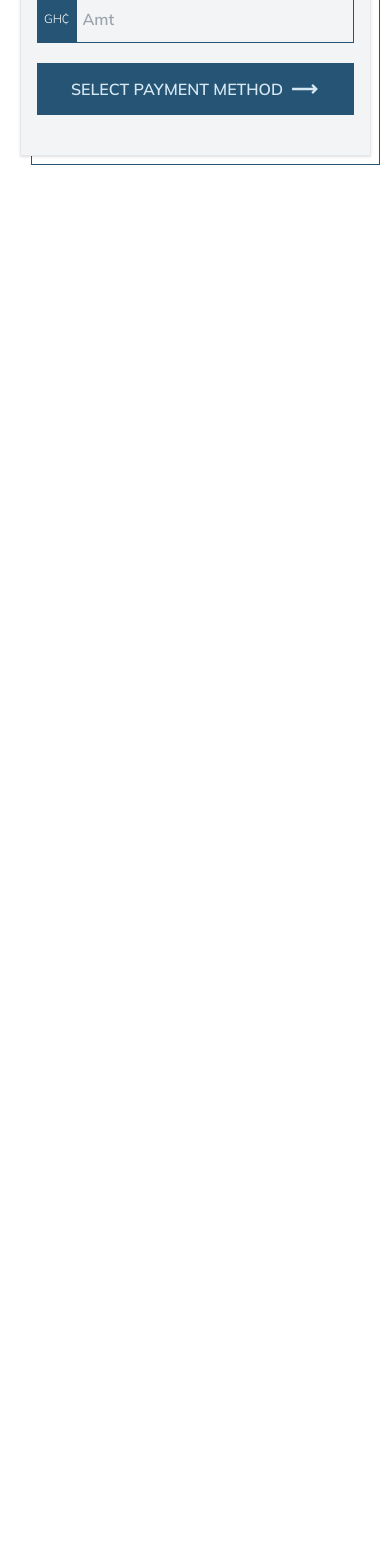
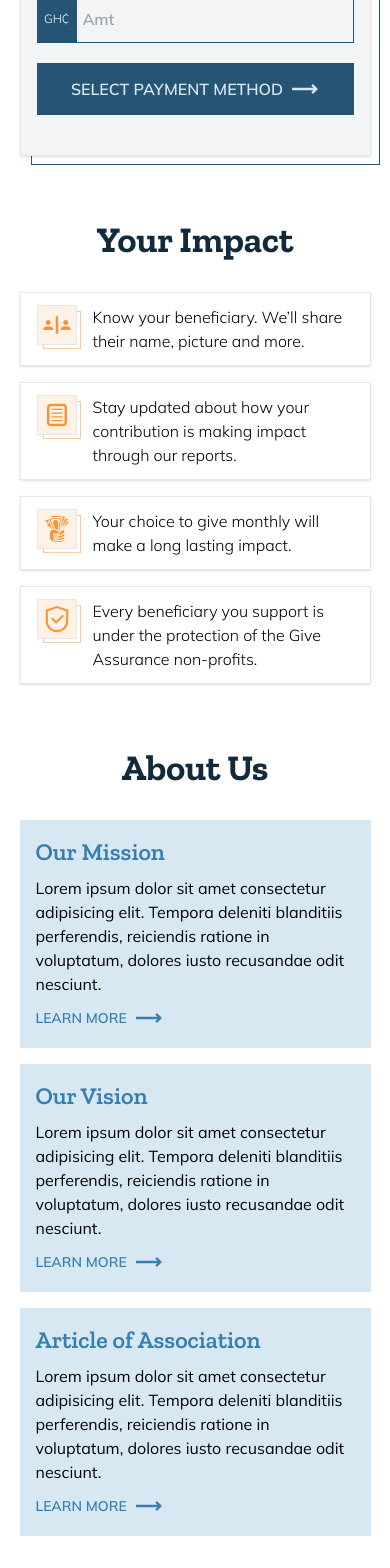
Before and after one commit to augedoo/moces, a Next.js app: page / in a window 390 px wide. Shown: the part 863-2431 px from the top of the page. Before the commit the page ends 1059 px from the top, so only its background shows below. Built offline with nearby package versions, Linux system fonts and the light colour scheme.

Commit message:
Homepage values mobile

```diff
--- /dev/null
+++ b/components/home/About/index.js
@@ -0,0 +1,67 @@
+import React from 'react';
+import { CgArrowLongRight } from 'react-icons/cg';
+
+import ContainerLayout from '@/components/layout/ContainerLayout';
+import Link from 'next/link';
+import Button from '@/components/ui/Button';
+
+const about = [
+	{
+		title: 'Our Mission',
+		highlight:
+			'Lorem ipsum dolor sit amet consectetur adipisicing elit. Tempora deleniti blanditiis perferendis, reiciendis ratione in voluptatum, dolores iusto recusandae odit nesciunt.',
+		link: '/about/mission',
+	},
+	{
+		title: 'Our Vision',
+		highlight:
+			'Lorem ipsum dolor sit amet consectetur adipisicing elit. Tempora deleniti blanditiis perferendis, reiciendis ratione in voluptatum, dolores iusto recusandae odit nesciunt.',
+		link: '/about/vision',
+	},
+	{
+		title: 'Article of Association',
+		highlight:
+			'Lorem ipsum dolor sit amet consectetur adipisicing elit. Tempora deleniti blanditiis perferendis, reiciendis ratione in voluptatum, dolores iusto recusandae odit nesciunt.',
+		link: '/about/articles-of-association',
+	},
+];
+
+const About = () => {
+	return (
+		<ContainerLayout className='mx-auto'>
+			<h1 className='text-4xl font-black text-center capitalize lg:text-5xl text-secondary-900 lg:text-left'>
+				About Us
+			</h1>
+
+			<div className='grid gap-4 mt-8'>
+				{about.map((item, index) => {
+					const { title, highlight, link } = item;
+
+					return (
+						<div
+							key={index}
+							className='flex flex-col items-start px-4 py-4 bg-secondary-50'
+						>
+							<h3 className='mb-2 text-2xl font-semibold text-secondary-500'>
+								{title}
+							</h3>
+							<p>{highlight}</p>
+							<Button
+								url={link}
+								type='nextLink'
+								textContent='Learn More'
+								bgClassName='!bg-transparent'
+								className='mt-2 !p-0 !text-sm text-secondary-500'
+							>
+								<CgArrowLongRight className='w-7 h-7' />
+							</Button>
+						</div>
+					);
+				})}
+			</div>
+			<div className='grid gap-4 pt-8 sm:grid-cols-2 xl:grid-cols-4'></div>
+		</ContainerLayout>
+	);
+};
+
+export default About;
--- /dev/null
+++ b/components/home/Values.js
@@ -0,0 +1,62 @@
+import React from 'react';
+import { MdOutlineSafetyDivider } from 'react-icons/md';
+import { AiOutlineSafety } from 'react-icons/ai';
+import { TiDocumentText } from 'react-icons/ti';
+import { GiTakeMyMoney } from 'react-icons/gi';
+import ContainerLayout from '../layout/ContainerLayout';
+import OutlineOffset from '../ui/OutlineOffset';
+
+const values = [
+	{
+		icon: <MdOutlineSafetyDivider />,
+		text: 'Know your beneficiary. We’ll share their name, picture and more.',
+	},
+	{
+		icon: <TiDocumentText />,
+		text: 'Stay updated about how your contribution is making impact through our reports.',
+	},
+	{
+		icon: <GiTakeMyMoney />,
+		text: 'Your choice to give monthly will make a long lasting impact.',
+	},
+	{
+		icon: <AiOutlineSafety />,
+		text: 'Every beneficiary you support is under the protection of the Give Assurance non-profits.',
+	},
+];
+
+const Values = () => {
+	const renderItems = (items) =>
+		items.map((item, index) => (
+			<div
+				key={index}
+				className='shadow border px-4 py-3 flex gap-4 lg:gap-4 lg:py-6 lg:px-3 2xl:p-5'
+			>
+				{/* Icon */}
+				<div className='w-[40px] h-[40px] min-w-[40px] lg:w-[60px] lg:min-w-[60px] lg:h-[60px] text-3xl lg:text-4xl flex items-center text-primary-500 relative justify-center bg-primary-50 border '>
+					{item.icon}
+					<OutlineOffset
+						outlineColor={'border-primary-500/50'}
+						className='-right-[5px] -bottom-[5px] lg:-right-[6px] lg:-bottom-[6px]'
+					/>
+				</div>
+
+				<p className='font-light w-full'>{item.text}</p>
+			</div>
+		));
+
+	return (
+		<ContainerLayout className='mx-auto'>
+			<h1 className='text-4xl lg:text-5xl font-black text-secondary-900 lg:text-left text-center capitalize'>
+				Your Impact
+			</h1>
+
+			{/* Card */}
+			<div className='grid pt-8 gap-4 sm:grid-cols-2 xl:grid-cols-4'>
+				{renderItems(values)}
+			</div>
+		</ContainerLayout>
+	);
+};
+
+export default Values;
--- a/components/ui/OutlineOffset.js
+++ b/components/ui/OutlineOffset.js
@@ -1,11 +1,11 @@
 import React from 'react';
 
-const OutlineOffset = ({ outlineColor }) => {
+const OutlineOffset = ({ outlineColor, className }) => {
 	return (
 		<div
 			className={`w-full h-full border ${
 				outlineColor ? outlineColor : 'border-secondary-700'
-			} absolute -right-[10px] -bottom-[10px] lg:-right-[14px] lg:-bottom-[14px] -z-10`}
+			} absolute -right-[10px] -bottom-[10px] lg:-right-[14px] lg:-bottom-[14px] -z-10 ${className}`}
 		></div>
 	);
 };
--- a/pages/index.js
+++ b/pages/index.js
@@ -3,6 +3,8 @@ import Head from 'next/head';
 
 import Showcase from '@/components/home/Showcase';
 import QuickDonation from '@/components/donation/QuickDonation';
+import Values from '@/components/home/Values';
+import About from '@/components/home/About';
 
 export default function Home() {
 	return (
@@ -21,6 +23,16 @@ export default function Home() {
 				<section className='mt-10 mb-10 lg:hidden'>
 					<QuickDonation />
 				</section>
+
+				{/* Values */}
+				<section className='mt-16'>
+					<Values />
+				</section>
+
+				{/* About */}
+				<section className='mt-16'>
+					<About />
+				</section>
 			</main>
 		</Fragment>
 	);
--- a/styles/globals.scss
+++ b/styles/globals.scss
@@ -3,6 +3,10 @@
 @tailwind utilities;
 
 @layer base {
+	* {
+		@apply selection:bg-secondary-500 selection:text-white;
+	}
+
 	body {
 		@apply font-mulish;
 	}
```
